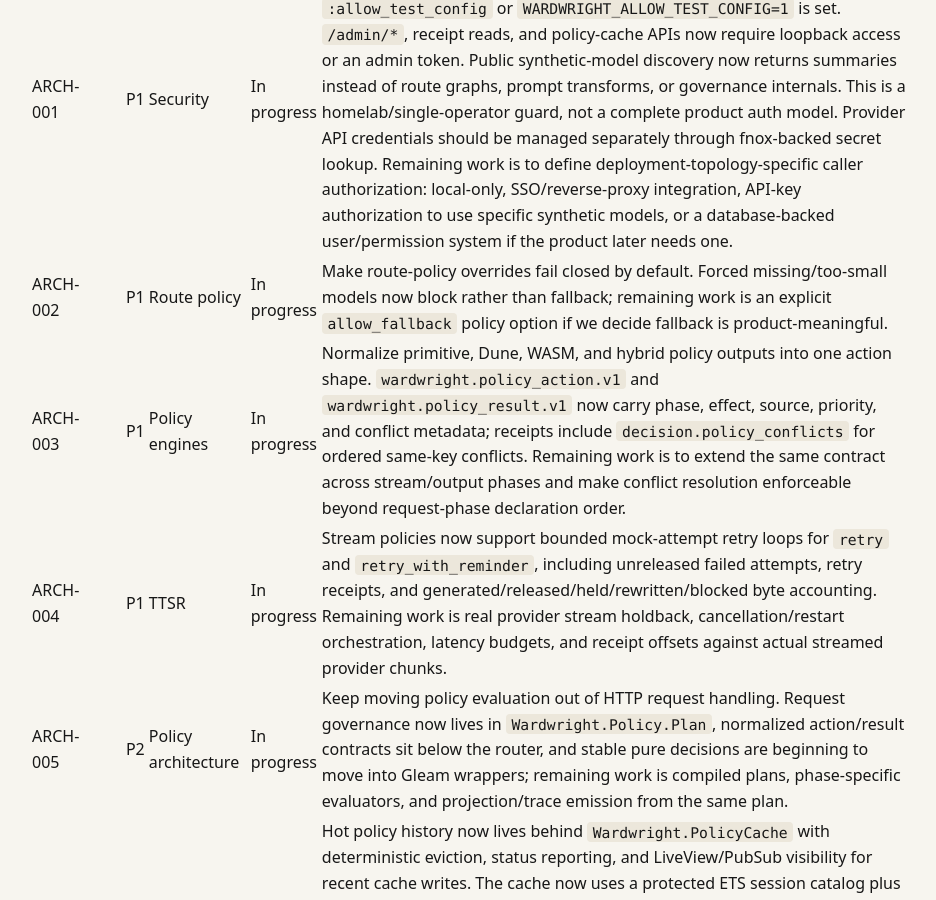
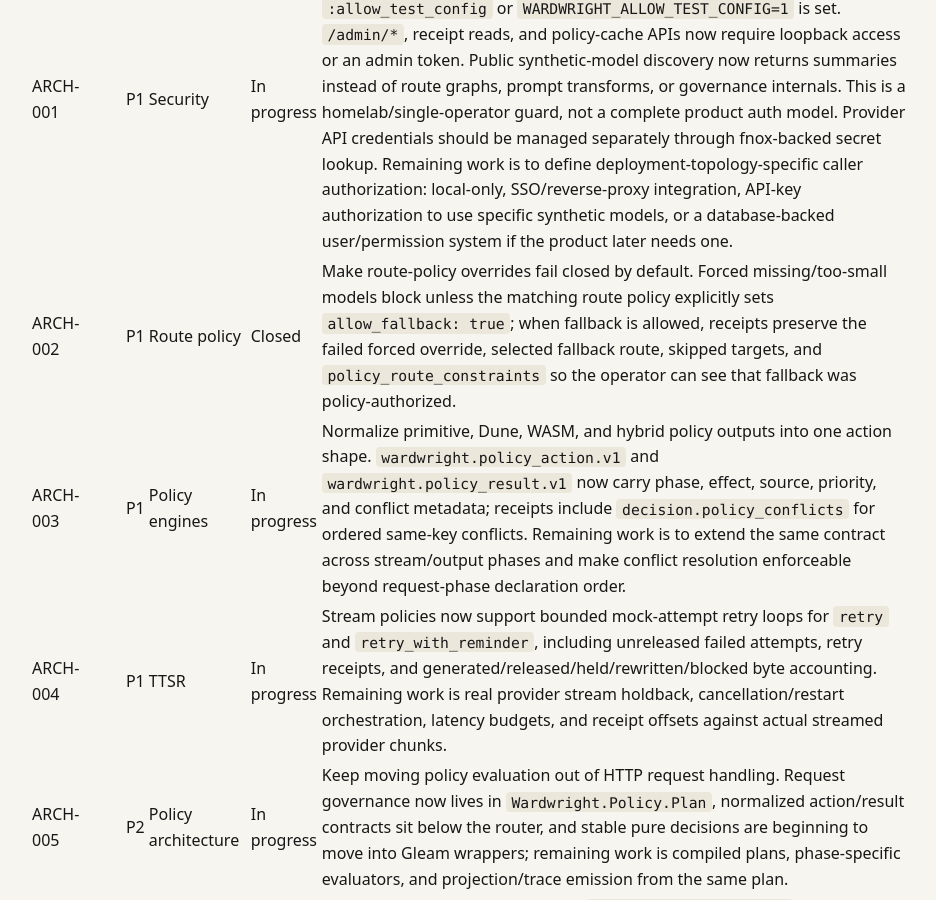
Before and after one commit to bglusman/ingary, a Jekyll site: the page built from docs/architecture-review-tasks.md, in a window 1280 px wide and 900 px high, scrolled down 535 px. Shown: the whole window, without its empty margins (171-1107 px from the left). Built offline with Jekyll 4.4.1, drawn with Linux system fonts in a browser that asks for light colours.

Commit message:
Add explicit route override fallback policy

```diff
--- a/docs/architecture-review-tasks.md
+++ b/docs/architecture-review-tasks.md
@@ -15,7 +15,7 @@ deployment with real provider credentials.
 | ID | Priority | Area | Status | Task |
 |---|---:|---|---|---|
 | ARCH-001 | P1 | Security | In progress | Remove or gate prototype mutation surfaces before real credentials are configured. `POST /__test/config` is now disabled unless `:allow_test_config` or `WARDWRIGHT_ALLOW_TEST_CONFIG=1` is set. `/admin/*`, receipt reads, and policy-cache APIs now require loopback access or an admin token. Public synthetic-model discovery now returns summaries instead of route graphs, prompt transforms, or governance internals. This is a homelab/single-operator guard, not a complete product auth model. Provider API credentials should be managed separately through fnox-backed secret lookup. Remaining work is to define deployment-topology-specific caller authorization: local-only, SSO/reverse-proxy integration, API-key authorization to use specific synthetic models, or a database-backed user/permission system if the product later needs one. |
-| ARCH-002 | P1 | Route policy | In progress | Make route-policy overrides fail closed by default. Forced missing/too-small models now block rather than fallback; remaining work is an explicit `allow_fallback` policy option if we decide fallback is product-meaningful. |
+| ARCH-002 | P1 | Route policy | Closed | Make route-policy overrides fail closed by default. Forced missing/too-small models block unless the matching route policy explicitly sets `allow_fallback: true`; when fallback is allowed, receipts preserve the failed forced override, selected fallback route, skipped targets, and `policy_route_constraints` so the operator can see that fallback was policy-authorized. |
 | ARCH-003 | P1 | Policy engines | In progress | Normalize primitive, Dune, WASM, and hybrid policy outputs into one action shape. `wardwright.policy_action.v1` and `wardwright.policy_result.v1` now carry phase, effect, source, priority, and conflict metadata; receipts include `decision.policy_conflicts` for ordered same-key conflicts. Remaining work is to extend the same contract across stream/output phases and make conflict resolution enforceable beyond request-phase declaration order. |
 | ARCH-004 | P1 | TTSR | In progress | Stream policies now support bounded mock-attempt retry loops for `retry` and `retry_with_reminder`, including unreleased failed attempts, retry receipts, and generated/released/held/rewritten/blocked byte accounting. Remaining work is real provider stream holdback, cancellation/restart orchestration, latency budgets, and receipt offsets against actual streamed provider chunks. |
 | ARCH-005 | P2 | Policy architecture | In progress | Keep moving policy evaluation out of HTTP request handling. Request governance now lives in `Wardwright.Policy.Plan`, normalized action/result contracts sit below the router, and stable pure decisions are beginning to move into Gleam wrappers; remaining work is compiled plans, phase-specific evaluators, and projection/trace emission from the same plan. |
```
Also changed, not shown: 4 other files.
